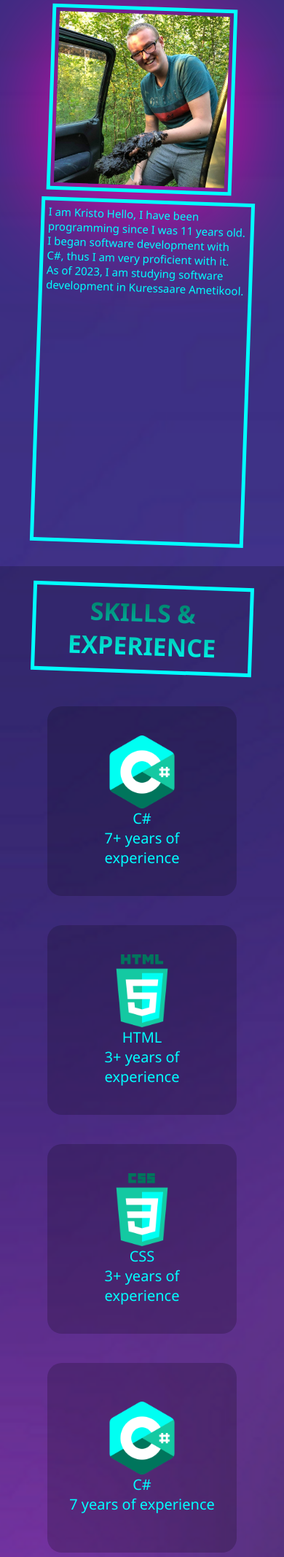
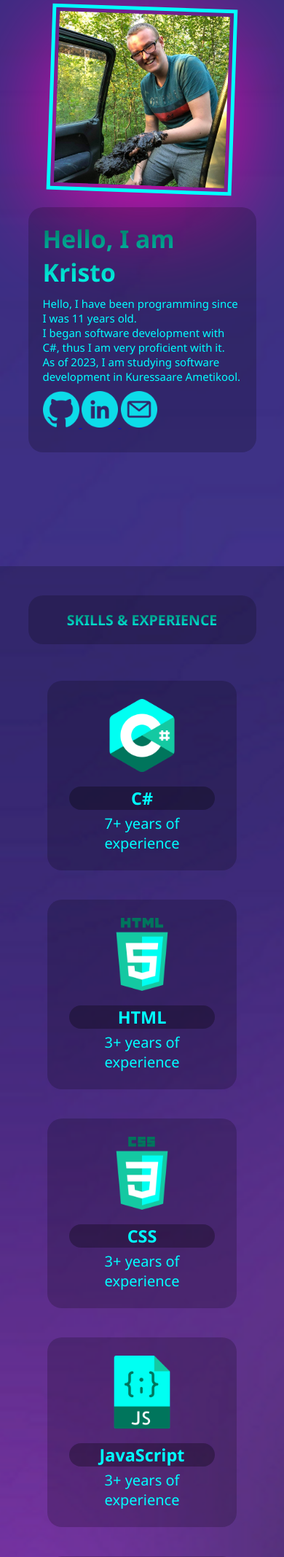
Before and after one commit to tanakimees/tanakimees.github.io, a PHP site: page / in a window 390 px wide. Shown: the part 68-2202 px from the top of the page at 73% size. Run offline with PHP 8.4, Linux system fonts and the light colour scheme.

Commit message:
gsgdsgds

```diff
--- a/app.js
+++ b/app.js
@@ -0,0 +1,20 @@
+function copyEmail() {
+    if(navigator.clipboard && window.isSecureContext) {
+        navigator.clipboard.writeText("tanak.kristo2005@gmail.com");
+        alert("Email address has been copied to clipboard: tanak.kristo2005@gmail.com");
+    }
+    else {
+        let textArea = document.createElement("textarea");
+        textArea.value = "tanak.kristo2005@gmail.com";
+        textArea.style.position = "fixed";
+        textArea.style.left = "-99999px";
+        textArea.style.top = "-99999px";
+        document.body.appendChild(textArea);
+        textArea.focus();
+        textArea.select();
+        return new Promise((res, rej) => {
+            document.execCommand('copy') ? res() : rej();
+            textArea.remove();
+        });
+    }
+}
--- a/index.html
+++ b/index.html
@@ -48,11 +48,21 @@
         <div class="introductionbox">
             <img class="picture" src="resources/imagesforpbox/img2.JPG" alt="">
             <div class="textbox">
-                    I am Kristo
-                </h1>
+                <h1 class="headertextbox">Hello, I am Kristo</h1>
                 Hello, I have been programming since I was 11 years old. <br>
                 I began software development with C#, thus I am very proficient with it. <br>
                 As of 2023, I am studying software development in Kuressaare Ametikool. <br>
+                <div class="socialbuttons">
+                    <a href="https://github.com/tanakimees">
+                        <img class="image3" src="/resources/'.png" alt="">
+                    </a>
+                    <a href="https://www.linkedin.com/in/kristo-t%C3%A4nak-2934b5227/">
+                        <img class="image3" src="resources/linkedin.png" alt="">
+                    </a>
+                    <a href="" onclick="copyEmail()">
+                        <img class="image3" src="resources/email.png" alt="">
+                    </a>
+                </div>
             </div>
 
             <a class="scrollbutton1" href="#skillbox">▼</a>
@@ -60,33 +70,33 @@
 
         <div class="skillsbox" id="skillbox">
             <div class="textbox1">
-                <h1 class="headertextbox">SKILLS & EXPERIENCE</h1>
+                <h1 class="headertextbox4">SKILLS & EXPERIENCE</h1>
             </div>
             <div class="images1">
                 <div class="image1">
                     <img class="image2" src="/resources/c-sharp.png" alt="">
-                    C# <br>
+                    <h3 class="experiencename">C#</h3>
                     7+ years of experience
                 </div>
                 <div class="image1">
                     <img class="image2" src="/resources/html-5.png" alt="">
-                    HTML <br>
+                    <h3 class="experiencename">HTML</h3>
                     3+ years of experience
                 </div>
                 <div class="image1">
                     <img class="image2" src="/resources/css-3.png" alt="">
-                    CSS <br>
+                    <h3 class="experiencename">CSS</h3>
                     3+ years of experience
                 </div>
                 <div class="image1">
-                    <img class="image2" src="/resources/c-sharp.png" alt="">
-                    C# <br>
-                    7 years of experience
+                    <img class="image2" src="/resources/javascript.png" alt="">
+                    <h3 class="experiencename">JavaScript</h3>
+                    3+ years of experience
                 </div>
                 <div class="image1">
-                    <img class="image2" src="/resources/c-sharp.png" alt="">
-                    C# <br>
-                    7 years of experience
+                    <img class="image2" src="/resources/python.png" alt="">
+                    <h3 class="experiencename">Python</h3>
+                    2+ years of experience
                 </div>
                 <div class="image1">
                     <img class="image2" src="/resources/c-sharp.png" alt="">
--- a/style.css
+++ b/style.css
@@ -357,23 +357,36 @@ label .menu {
     box-shadow: #ff00b3 0px 30px 150px 0px;
 }
 
+.emailbox {
+    display: none;
+}
+
 .textbox {
     display: flex;
     position: relative;
     flex-direction: column;
     margin-top: 120px;
     outline-offset: 10px;
-    transform: rotate(-3deg);
-    outline: 10px solid aqua;
     margin-left: 70px;
+    padding: 20px;
+    border-radius: 20px;
     height: min-content;
     width: 100%;
     margin-right: 30px;
     color: aqua;
     font-size: 1.5vw;
+    flex-direction: column;
+    background-color: rgba(0, 0, 0, 0.2);
 }
 
 .headertextbox {
+    font-size: 3vw;
+    background: -webkit-linear-gradient(#ff00b3, aqua);
+    -webkit-background-clip: text;
+    -webkit-text-fill-color: transparent;
+}
+
+.headertextbox4 {
     font-size: 3vw;
     background: -webkit-linear-gradient(#00755c, #00fff2);
     -webkit-background-clip: text;
@@ -423,7 +436,6 @@ label .menu {
     flex-direction: column;
     margin-top: 95px;
     outline-offset: 10px;
-    outline: 10px solid aqua;
     margin-left: 40px;
     height: min-content;
     width: auto;
@@ -431,6 +443,9 @@ label .menu {
     color: aqua;
     font-size: 1.5vw;
     text-align: center;
+    background-color: rgba(0, 0, 0, 0.2);
+    padding: 20px;
+    border-radius: 20px;
 }
 
 .images1 {
@@ -466,6 +481,30 @@ label .menu {
 .image2 {
     width: 100px;
     height: 100px;
+}
+
+.image3 {
+    width: 100px;
+    height: 100px;
+    margin-top: 10px;
+    -moz-transition: all .1s ease-in;
+    -o-transition: all .1s ease-in;
+    -webkit-transition: all .1s ease-in;
+    transition: all .1s ease-in;
+    cursor: pointer;
+}
+
+.image3:hover {
+    transform: scale(1.05);
+}
+
+
+.experiencename {
+    background-color: rgba(0, 0, 0, 0.3);
+    width: 100%;
+    border-radius: 20px;
+    margin-top: 20px;
+    margin-bottom: 5px;
 }
 
 @media(max-width:1000px) {
@@ -527,6 +566,18 @@ label .menu {
         align-items: center;
     }
 
+
+    .image3 {
+        width: 50px;
+        height: 50px;
+        margin-top: 10px;
+        -moz-transition: all .1s ease-in;
+        -o-transition: all .1s ease-in;
+        -webkit-transition: all .1s ease-in;
+        transition: all .1s ease-in;
+        cursor: pointer;
+    }
+
     .picture {
         position: relative;
         margin-top:87px;
@@ -549,26 +600,27 @@ label .menu {
         margin-top: 30px;
         outline-offset: 5px;
         border-radius: 0px;
-        transform: rotate(2deg);
-        outline: 5px solid aqua;
+        transform: rotate(0deg);
         margin-left: 40px;
         margin-bottom: 40px;
         margin-right: 40px;
-        height: 100%;
+        height: auto;
+        border-radius: 20px;
         width:70vw;
         color: aqua;
         font-size: 15px;
+        padding-bottom: 30px;
     }
 
     .textbox1 {
-        outline: 5px solid aqua;
-        transform: rotate(2deg);
         margin-top: 40px;
+        margin-bottom: -10px;
         width: 70vw;
     }
 
     .headertextbox {
         font-size: 4vh;
+        margin-bottom: 10px;
         background: -webkit-linear-gradient(#00755c, #00fff2);
         -webkit-background-clip: text;
         -webkit-text-fill-color: transparent;
@@ -619,4 +671,8 @@ label .menu {
     .hamburger {
         display: block;
     }
+
+    .headertextbox4 {
+        font-size: 5vw;
+    }
 }
```
Also changed, not shown: resources/'.png (added), resources/email.png (added), resources/github.png (added), resources/javascript.png (added), resources/linkedin.png (added), resources/python.png (added).
